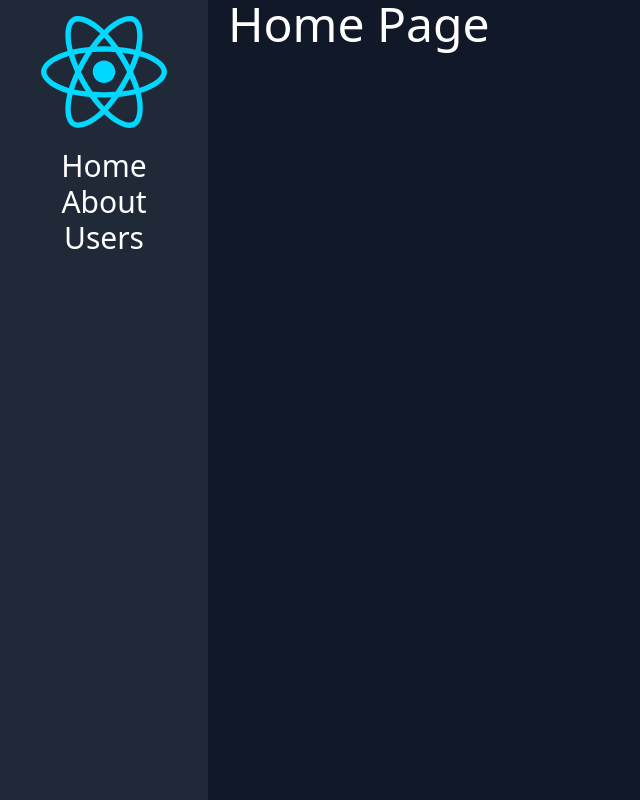
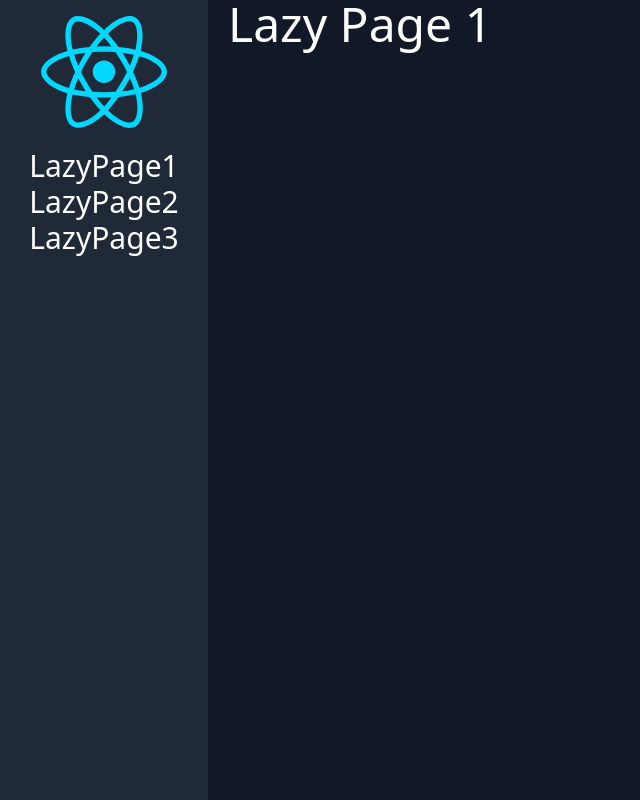
Before and after one commit to Alastor-4/ReactTS-InitialProject, a React (Vite) app: page / in a window 1280 px wide. Shown: the whole page, without its empty margins (0-640 px from the left). Built offline with nearby package versions, Linux system fonts and the light colour scheme.

Commit message:
Paginas Lazyload agregadas

```diff
--- /dev/null
+++ b/src/01-lazyload/pages/LazyPage1.tsx
@@ -0,0 +1,5 @@
+export const LazyPage1 = () => {
+    return (
+        <h1>Lazy Page 1</h1>
+    )
+}
--- /dev/null
+++ b/src/01-lazyload/pages/LazyPage2.tsx
@@ -0,0 +1,5 @@
+export const LazyPage2 = () => {
+    return (
+        <h1>Lazy Page 2</h1>
+    )
+}
--- /dev/null
+++ b/src/01-lazyload/pages/LazyPage3.tsx
@@ -0,0 +1,5 @@
+export const LazyPage3 = () => {
+    return (
+        <h1>Lazy Page 3</h1>
+    )
+}
--- /dev/null
+++ b/src/01-lazyload/pages/index.ts
@@ -0,0 +1,3 @@
+export { LazyPage1 } from "./LazyPage1";
+export { LazyPage2 } from "./LazyPage2";
+export { LazyPage3 } from "./LazyPage3";
--- a/src/routes/Navigation.tsx
+++ b/src/routes/Navigation.tsx
@@ -1,5 +1,6 @@
 import { BrowserRouter, Routes, Route, NavLink } from "react-router-dom";
 import reactLogo from "../assets/react.svg";
+import { LazyPage1, LazyPage2, LazyPage3 } from "../01-lazyload/pages"
 
 export const Navigation = () => {
     return (
@@ -10,37 +11,37 @@
                     <ul className="my-5">
                         <li>
                             <NavLink
-                                to="/home"
+                                to="/lazy1"
                                 className={({ isActive }) => (isActive ? "text-gray-500" : "")}
                             >
-                                Home
+                                LazyPage1
                             </NavLink>
                         </li>
                         <li>
                             <NavLink
-                                to="/about"
+                                to="/lazy2"
                                 className={({ isActive }) => (isActive ? "text-gray-500" : "")}
                             >
-                                About
+                                LazyPage2
                             </NavLink>
                         </li>
                         <li>
                             <NavLink
-                                to="/users"
+                                to="/lazy3"
                                 className={({ isActive }) => (isActive ? "text-gray-500" : "")}
                             >
-                                Users
+                                LazyPage3
                             </NavLink>
                         </li>
                     </ul>
                 </nav>
             </div>
             <Routes>
-                <Route path="about" element={<h1>About Page</h1>} />
-                <Route path="users" element={<h1>Users Page</h1>} />
-                <Route path="home" element={<h1>Home Page</h1>} />
+                <Route path="/lazy1" element={<LazyPage1 />} />
+                <Route path="/lazy2" element={<LazyPage2 />} />
+                <Route path="/lazy3" element={<LazyPage3 />} />
 
-                <Route path="/*" element={<h1>Home Page</h1>} />
+                <Route path="/*" element={<LazyPage1 />} />
             </Routes>
         </BrowserRouter>
 
```
